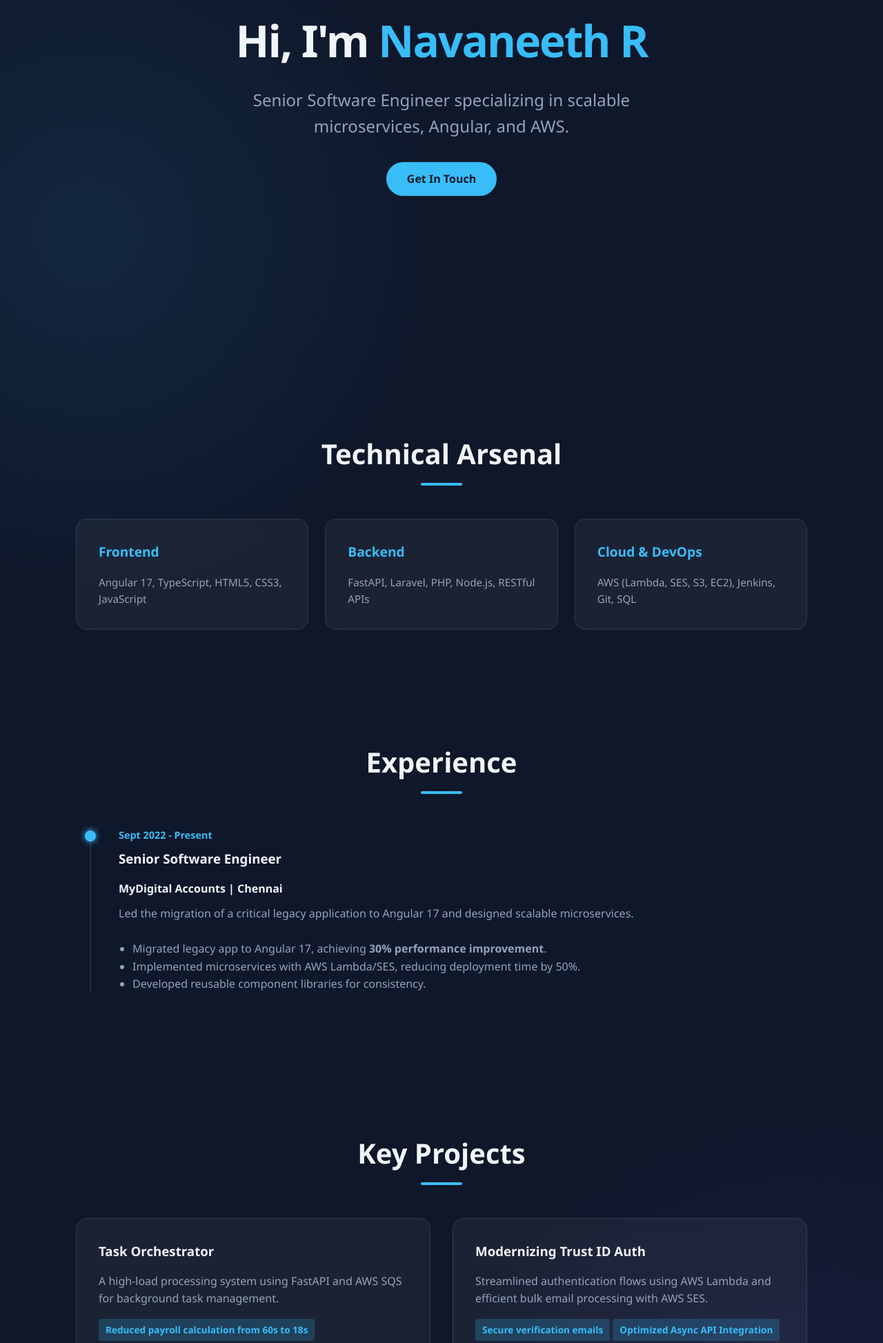
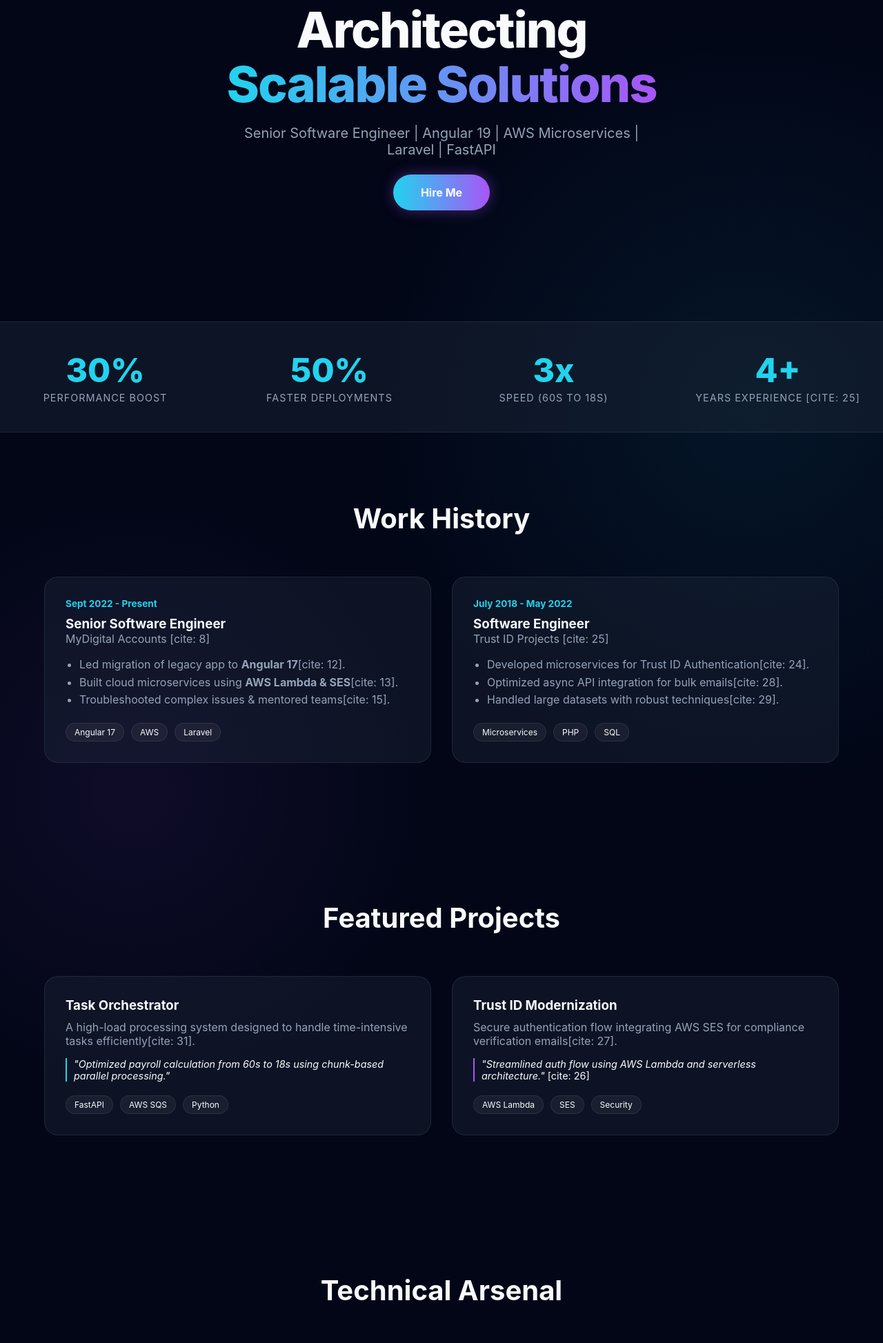
Before and after one commit to NavRaghu27/Portfolio, a plain HTML site: page index.html in a window 1280 px wide. Shown: the part 254-2201 px from the top of the page at 69% size. Drawn offline with Linux system fonts and the light colour scheme.

Commit message:
updated portfolio

```diff
--- a/index.html
+++ b/index.html
@@ -3,186 +3,207 @@
 <head>
     <meta charset="UTF-8">
     <meta name="viewport" content="width=device-width, initial-scale=1.0">
-    <title>Navaneeth R | Senior Software Engineer</title>
+    <title>Navaneeth R | Full Stack & DevOps</title>
     <style>
-        /* --- GLOBAL VARIABLES & RESET --- */
+        /* --- 1. CORE VARIABLES & RESET --- */
         :root {
-            --bg-color: #0f172a;
-            --glass-bg: rgba(255, 255, 255, 0.05);
-            --glass-border: rgba(255, 255, 255, 0.1);
-            --accent: #38bdf8;
-            --text-main: #f1f5f9;
+            --bg-dark: #020617;
+            --text-primary: #f8fafc;
             --text-secondary: #94a3b8;
-            --font-main: 'Segoe UI', Tahoma, Geneva, Verdana, sans-serif;
+            --accent-cyan: #22d3ee;
+            --accent-purple: #a855f7;
+            --glass-bg: rgba(30, 41, 59, 0.4);
+            --glass-border: rgba(255, 255, 255, 0.08);
+            --font-main: 'Inter', system-ui, sans-serif;
         }
 
-        * { margin: 0; padding: 0; box-sizing: border-box; }
+        * { margin: 0; padding: 0; box-sizing: border-box; scroll-behavior: smooth; }
 
         body {
-            background-color: var(--bg-color);
-            color: var(--text-main);
+            background-color: var(--bg-dark);
+            color: var(--text-primary);
             font-family: var(--font-main);
-            line-height: 1.6;
             overflow-x: hidden;
-            background-image: radial-gradient(circle at 10% 20%, rgba(56, 189, 248, 0.1) 0%, transparent 20%),
-                              radial-gradient(circle at 90% 80%, rgba(139, 92, 246, 0.1) 0%, transparent 20%);
+            background-image:
+                radial-gradient(circle at 15% 50%, rgba(168, 85, 247, 0.08), transparent 25%),
+                radial-gradient(circle at 85% 30%, rgba(34, 211, 238, 0.08), transparent 25%);
         }
 
-        /* --- LAYOUT UTILITIES --- */
-        .container {
-            max-width: 1100px;
-            margin: 0 auto;
-            padding: 0 20px;
+        /* --- 2. ANIMATIONS & UTILITIES --- */
+        .container { max-width: 1200px; margin: 0 auto; padding: 0 24px; }
+        section { padding: 100px 0; }
+
+        /* Scroll Reveal Animation Classes */
+        .hidden { opacity: 0; transform: translateY(30px); transition: all 1s ease; }
+        .show { opacity: 1; transform: translateY(0); }
+
+        /* Text Gradient */
+        .gradient-text {
+            background: linear-gradient(to right, var(--accent-cyan), var(--accent-purple));
+            -webkit-background-clip: text;
+            background-clip: text;
+            color: transparent;
         }
 
-        section { padding: 80px 0; }
+        /* --- 3. NAV BAR --- */
+        nav {
+            position: fixed; top: 0; width: 100%; z-index: 1000;
+            backdrop-filter: blur(12px); border-bottom: 1px solid var(--glass-border);
+            background: rgba(2, 6, 23, 0.7);
+        }
+        .nav-content {
+            display: flex; justify-content: space-between; align-items: center; height: 70px;
+        }
+        .logo { font-weight: 800; font-size: 1.5rem; letter-spacing: -1px; }
+        .nav-links a {
+            color: var(--text-secondary); text-decoration: none; margin-left: 30px;
+            font-size: 0.9rem; transition: color 0.3s;
+        }
+        .nav-links a:hover { color: var(--accent-cyan); }
 
-        h1, h2, h3 { color: var(--text-main); margin-bottom: 1rem; }
-        h2 { font-size: 2.5rem; text-align: center; margin-bottom: 3rem; position: relative; }
-        h2::after {
-            content: ''; display: block; width: 60px; height: 4px;
-            background: var(--accent); margin: 10px auto 0; border-radius: 2px;
+        /* --- 4. HERO SECTION WITH TYPING ANIMATION --- */
+        .hero {
+            height: 100vh; display: flex; align-items: center; justify-content: center;
+            text-align: center; position: relative;
+        }
+        .hero h1 {
+            font-size: 4.5rem; font-weight: 800; letter-spacing: -2px; line-height: 1.1; margin-bottom: 20px;
+        }
+        .hero p { font-size: 1.25rem; color: var(--text-secondary); max-width: 600px; margin: 0 auto 40px; }
+
+        /* Typing Cursor Effect */
+        .typing-container { display: inline-block; }
+        .typing-text { border-right: 4px solid var(--accent-cyan); white-space: nowrap; overflow: hidden; animation: blink 0.75s step-end infinite; }
+        @keyframes blink { 50% { border-color: transparent; } }
+
+        .btn-glow {
+            padding: 16px 40px; background: linear-gradient(90deg, var(--accent-cyan), var(--accent-purple));
+            color: white; border-radius: 50px; text-decoration: none; font-weight: bold;
+            box-shadow: 0 0 20px rgba(168, 85, 247, 0.4); transition: transform 0.3s;
+        }
+        .btn-glow:hover { transform: scale(1.05); }
+
+        /* --- 5. METRICS BAR (STATS) --- */
+        .stats-bar {
+            display: grid; grid-template-columns: repeat(auto-fit, minmax(250px, 1fr)); gap: 20px;
+            background: var(--glass-bg); border-top: 1px solid var(--glass-border); border-bottom: 1px solid var(--glass-border);
+            padding: 40px 0; margin-top: -80px; position: relative; z-index: 10;
+        }
+        .stat-item { text-align: center; }
+        .stat-number { font-size: 3rem; font-weight: 800; color: var(--accent-cyan); display: block; }
+        .stat-label { font-size: 0.9rem; color: var(--text-secondary); text-transform: uppercase; letter-spacing: 1px; }
+
+        /* --- 6. CARDS (EXPERIENCE & PROJECTS) --- */
+        .section-title { font-size: 2.5rem; margin-bottom: 60px; text-align: center; }
+
+        .card-grid { display: grid; grid-template-columns: repeat(auto-fit, minmax(320px, 1fr)); gap: 30px; }
+
+        .glass-card {
+            background: var(--glass-bg); border: 1px solid var(--glass-border);
+            padding: 30px; border-radius: 20px; transition: 0.4s; position: relative; overflow: hidden;
+        }
+        .glass-card:hover {
+            transform: translateY(-10px); border-color: var(--accent-purple);
+            box-shadow: 0 10px 40px -10px rgba(168, 85, 247, 0.2);
         }
 
-        /* --- GLASSMORPHISM CARD STYLE --- */
-        .glass-card {
-            background: var(--glass-bg);
-            backdrop-filter: blur(10px);
-            -webkit-backdrop-filter: blur(10px);
-            border: 1px solid var(--glass-border);
-            border-radius: 16px;
-            padding: 2rem;
-            transition: transform 0.3s ease, box-shadow 0.3s ease;
+        .card-date { color: var(--accent-cyan); font-size: 0.85rem; font-weight: bold; margin-bottom: 10px; display: block; }
+        .card-tech { margin-top: 20px; display: flex; flex-wrap: wrap; gap: 10px; }
+        .tech-tag {
+            font-size: 0.75rem; padding: 5px 12px; border-radius: 20px;
+            background: rgba(255, 255, 255, 0.05); border: 1px solid var(--glass-border);
         }
 
-        .glass-card:hover {
-            transform: translateY(-5px);
-            box-shadow: 0 10px 30px rgba(0, 0, 0, 0.5);
-            border-color: var(--accent);
-        }
+        /* --- 7. SKILLS PROGRESS --- */
+        .skill-row { margin-bottom: 25px; }
+        .skill-info { display: flex; justify-content: space-between; margin-bottom: 8px; }
+        .progress-bar { width: 100%; height: 8px; background: rgba(255,255,255,0.1); border-radius: 4px; overflow: hidden; }
+        .progress-fill { height: 100%; background: linear-gradient(90deg, var(--accent-cyan), var(--accent-purple)); width: 0; transition: width 1.5s ease-out; }
 
-        /* --- HERO SECTION --- */
-        .hero {
-            height: 100vh;
-            display: flex;
-            align-items: center;
-            justify-content: center;
-            text-align: center;
-            flex-direction: column;
-        }
-
-        .hero h1 { font-size: 4rem; font-weight: 800; letter-spacing: -2px; }
-        .hero span { color: var(--accent); }
-        .hero p { font-size: 1.5rem; color: var(--text-secondary); margin-bottom: 2rem; max-width: 600px; }
-
-        .btn {
-            display: inline-block;
-            padding: 12px 30px;
-            background: var(--accent);
-            color: var(--bg-color);
-            text-decoration: none;
-            font-weight: bold;
-            border-radius: 30px;
-            transition: opacity 0.3s;
-        }
-        .btn:hover { opacity: 0.9; }
-
-        /* --- SKILLS GRID --- */
-        .skills-grid {
-            display: grid;
-            grid-template-columns: repeat(auto-fit, minmax(200px, 1fr));
-            gap: 1.5rem;
-        }
-        .skill-item h3 { font-size: 1.2rem; color: var(--accent); }
-        .skill-item p { font-size: 0.95rem; color: var(--text-secondary); }
-
-        /* --- EXPERIENCE TIMELINE --- */
-        .timeline { border-left: 2px solid var(--glass-border); margin-left: 20px; padding-left: 40px; }
-        .timeline-item { margin-bottom: 40px; position: relative; }
-        .timeline-item::before {
-            content: ''; position: absolute; left: -49px; top: 5px;
-            width: 16px; height: 16px; background: var(--accent);
-            border-radius: 50%; box-shadow: 0 0 10px var(--accent);
-        }
-        .date { font-size: 0.9rem; color: var(--accent); font-weight: bold; margin-bottom: 0.5rem; display: block; }
-
-        /* --- PROJECT GRID --- */
-        .project-grid {
-            display: grid;
-            grid-template-columns: repeat(auto-fit, minmax(300px, 1fr));
-            gap: 2rem;
-        }
-        .metric {
-            display: inline-block;
-            margin-top: 1rem;
-            padding: 5px 10px;
-            background: rgba(56, 189, 248, 0.2);
-            color: var(--accent);
-            border-radius: 4px;
-            font-size: 0.85rem;
-            font-weight: bold;
-        }
-
-        /* --- CONTACT --- */
-        .contact-box { text-align: center; max-width: 600px; margin: 0 auto; }
-        .contact-link { color: var(--accent); text-decoration: none; font-size: 1.2rem; display: block; margin: 10px 0; }
-
-        /* --- FOOTER --- */
-        footer { text-align: center; padding: 2rem; color: var(--text-secondary); font-size: 0.9rem; border-top: 1px solid var(--glass-border); }
-
+        /* --- RESPONSIVE --- */
         @media (max-width: 768px) {
-            .hero h1 { font-size: 2.5rem; }
-            h2 { font-size: 2rem; }
+            .hero h1 { font-size: 3rem; }
+            .nav-links { display: none; }
         }
     </style>
 </head>
 <body>
 
+    <nav>
+        <div class="container nav-content">
+            <div class="logo">Navaneeth<span style="color:var(--accent-cyan)">.dev</span></div>
+            <div class="nav-links">
+                <a href="#about">Stats</a>
+                <a href="#experience">Experience</a>
+                <a href="#projects">Projects</a>
+                <a href="#skills">Skills</a>
+            </div>
+        </div>
+    </nav>
+
     <header class="hero">
         <div class="container">
-            <h1>Hi, I'm <span>Navaneeth R</span></h1>
-            <p>Senior Software Engineer specializing in scalable microservices, Angular, and AWS.</p>
-            <a href="mailto:raghunava30@gmail.com" class="btn">Get In Touch</a>
+            <h1 class="hidden">Architecting <br><span class="gradient-text">Scalable Solutions</span></h1>
+            <p class="hidden">Senior Software Engineer | Angular 19 | AWS Microservices | Laravel  | FastAPI</p>
+            <div class="typing-container hidden">
+                <a href="mailto:raghunava30@gmail.com" class="btn-glow">Hire Me</a>
+            </div>
         </div>
     </header>
 
-    <section id="skills">
-        <div class="container">
-            <h2>Technical Arsenal</h2>
-            <div class="skills-grid">
-                <div class="glass-card skill-item">
-                    <h3>Frontend</h3>
-                    <p>Angular 17, TypeScript, HTML5, CSS3, JavaScript</p>
-                </div>
-                <div class="glass-card skill-item">
-                    <h3>Backend</h3>
-                    <p>FastAPI, Laravel, PHP, Node.js, RESTful APIs</p>
-                </div>
-                <div class="glass-card skill-item">
-                    <h3>Cloud & DevOps</h3>
-                    <p>AWS (Lambda, SES, S3, EC2), Jenkins, Git, SQL</p>
-                </div>
-            </div>
+    <div class="stats-bar hidden" id="about">
+        <div class="stat-item">
+            <span class="stat-number">30%</span>
+            <span class="stat-label">Performance Boost </span>
         </div>
-    </section>
+        <div class="stat-item">
+            <span class="stat-number">50%</span>
+            <span class="stat-label">Faster Deployments </span>
+        </div>
+        <div class="stat-item">
+            <span class="stat-number">3x</span>
+            <span class="stat-label">Speed (60s to 18s) </span>
+        </div>
+        <div class="stat-item">
+            <span class="stat-number">4+</span>
+            <span class="stat-label">Years Experience [cite: 25]</span>
+        </div>
+    </div>
 
     <section id="experience">
         <div class="container">
-            <h2>Experience</h2>
-            <div class="timeline">
-                <div class="timeline-item">
-                    <span class="date">Sept 2022 - Present</span>
+            <h2 class="section-title hidden">Work History</h2>
+            <div class="card-grid">
+                <div class="glass-card hidden">
+                    <span class="card-date">Sept 2022 - Present</span>
                     <h3>Senior Software Engineer</h3>
-                    <h4>MyDigital Accounts | Chennai</h4>
-                    <p style="margin-top: 10px; color: var(--text-secondary);">
-                        Led the migration of a critical legacy application to Angular 17 and designed scalable microservices.
-                    </p>
-                    <br>
-                    <ul style="padding-left: 20px; color: var(--text-secondary);">
-                        <li>Migrated legacy app to Angular 17, achieving <strong>30% performance improvement</strong>.</li>
-                        <li>Implemented microservices with AWS Lambda/SES, reducing deployment time by 50%.</li>
-                        <li>Developed reusable component libraries for consistency.</li>
+                    <p style="color:var(--text-secondary)">MyDigital Accounts [cite: 8]</p>
+                    <ul style="margin-top:15px; padding-left:20px; color:var(--text-secondary); line-height:1.6">
+                        <li>Led migration of legacy app to <strong>Angular 17</strong>[cite: 12].</li>
+                        <li>Built cloud microservices using <strong>AWS Lambda & SES</strong>[cite: 13].</li>
+                        <li>Troubleshooted complex issues & mentored teams[cite: 15].</li>
                     </ul>
+                    <div class="card-tech">
+                        <span class="tech-tag">Angular 17</span>
+                        <span class="tech-tag">AWS</span>
+                        <span class="tech-tag">Laravel</span>
+                    </div>
+                </div>
+
+                <div class="glass-card hidden">
+                    <span class="card-date">July 2018 - May 2022</span>
+                    <h3>Software Engineer</h3>
+                    <p style="color:var(--text-secondary)">Trust ID Projects [cite: 25]</p>
+                    <ul style="margin-top:15px; padding-left:20px; color:var(--text-secondary); line-height:1.6">
+                        <li>Developed microservices for Trust ID Authentication[cite: 24].</li>
+                        <li>Optimized async API integration for bulk emails[cite: 28].</li>
+                        <li>Handled large datasets with robust techniques[cite: 29].</li>
+                    </ul>
+                    <div class="card-tech">
+                        <span class="tech-tag">Microservices</span>
+                        <span class="tech-tag">PHP</span>
+                        <span class="tech-tag">SQL</span>
+                    </div>
                 </div>
             </div>
         </div>
@@ -190,44 +211,112 @@
 
     <section id="projects">
         <div class="container">
-            <h2>Key Projects</h2>
-            <div class="project-grid">
-                <div class="glass-card">
+            <h2 class="section-title hidden">Featured Projects</h2>
+            <div class="card-grid">
+                <div class="glass-card hidden">
                     <h3>Task Orchestrator</h3>
-                    <p style="margin-top: 10px; color: var(--text-secondary);">
-                        A high-load processing system using FastAPI and AWS SQS for background task management.
+                    <p style="color:var(--text-secondary); margin-top:10px;">
+                        A high-load processing system designed to handle time-intensive tasks efficiently[cite: 31].
                     </p>
-                    <span class="metric">Reduced payroll calculation from 60s to 18s</span>
-                    <span class="metric">Chunk-based parallel processing</span>
+                    <div style="margin-top:15px; border-left: 2px solid var(--accent-cyan); padding-left: 10px;">
+                        <p style="font-size:0.9rem">
+                            <em>"Optimized payroll calculation from 60s to 18s using chunk-based parallel processing."</em>
+                        </p>
+                    </div>
+                    <div class="card-tech">
+                        <span class="tech-tag">FastAPI</span>
+                        <span class="tech-tag">AWS SQS</span>
+                        <span class="tech-tag">Python</span>
+                    </div>
                 </div>
 
-                <div class="glass-card">
-                    <h3>Modernizing Trust ID Auth</h3>
-                    <p style="margin-top: 10px; color: var(--text-secondary);">
-                        Streamlined authentication flows using AWS Lambda and efficient bulk email processing with AWS SES.
+                <div class="glass-card hidden">
+                    <h3>Trust ID Modernization</h3>
+                    <p style="color:var(--text-secondary); margin-top:10px;">
+                        Secure authentication flow integrating AWS SES for compliance verification emails[cite: 27].
                     </p>
-                    <span class="metric">Secure verification emails</span>
-                    <span class="metric">Optimized Async API Integration</span>
+                    <div style="margin-top:15px; border-left: 2px solid var(--accent-purple); padding-left: 10px;">
+                        <p style="font-size:0.9rem">
+                            <em>"Streamlined auth flow using AWS Lambda and serverless architecture."</em> [cite: 26]
+                        </p>
+                    </div>
+                    <div class="card-tech">
+                        <span class="tech-tag">AWS Lambda</span>
+                        <span class="tech-tag">SES</span>
+                        <span class="tech-tag">Security</span>
+                    </div>
                 </div>
             </div>
         </div>
     </section>
 
-    <section id="contact">
+    <section id="skills">
         <div class="container">
-            <div class="glass-card contact-box">
-                <h2>Let's Collaborate</h2>
-                <p>Open to opportunities in Full-Stack Development and Cloud Architecture.</p>
-                <br>
-                <a href="mailto:raghunava30@gmail.com" class="contact-link">raghunava30@gmail.com</a>
-                <a href="tel:+919786655137" class="contact-link">+91 978 665 5137</a>
+            <h2 class="section-title hidden">Technical Arsenal</h2>
+            <div class="glass-card hidden" style="max-width: 800px; margin: 0 auto;">
+
+                <div class="skill-row">
+                    <div class="skill-info">
+                        <span>Angular 17 / TypeScript</span>
+                        <span>95%</span>
+                    </div>
+                    <div class="progress-bar"><div class="progress-fill" style="width: 95%"></div></div>
+                </div>
+
+                <div class="skill-row">
+                    <div class="skill-info">
+                        <span>AWS (Lambda, S3, SES)</span>
+                        <span>85%</span>
+                    </div>
+                    <div class="progress-bar"><div class="progress-fill" style="width: 85%"></div></div>
+                </div>
+
+                <div class="skill-row">
+                    <div class="skill-info">
+                        <span>Laravel / PHP</span>
+                        <span>90%</span>
+                    </div>
+                    <div class="progress-bar"><div class="progress-fill" style="width: 90%"></div></div>
+                </div>
+
+                <div class="skill-row">
+                    <div class="skill-info">
+                        <span>FastAPI / Python</span>
+                        <span>80%</span>
+                    </div>
+                    <div class="progress-bar"><div class="progress-fill" style="width: 80%"></div></div>
+                </div>
+
+                <div class="skill-row">
+                    <div class="skill-info">
+                        <span>DevOps (Jenkins, Git)</span>
+                        <span>75%</span>
+                    </div>
+                    <div class="progress-bar"><div class="progress-fill" style="width: 75%"></div></div>
+                </div>
+
             </div>
         </div>
     </section>
 
-    <footer>
-        <p>Designed by Navaneeth R | Built with Glassmorphism CSS</p>
+    <footer style="text-align:center; padding: 40px; border-top: 1px solid var(--glass-border); color: var(--text-secondary);">
+        <p>Navaneeth R | <a href="mailto:raghunava30@gmail.com" style="color:var(--accent-cyan); text-decoration:none;">raghunava30@gmail.com</a></p>
+        <p style="font-size: 0.8rem; margin-top: 10px;">Chennai, India</p>
     </footer>
 
+    <script>
+        // Use Intersection Observer to trigger animations on scroll
+        const observer = new IntersectionObserver((entries) => {
+            entries.forEach((entry) => {
+                console.log(entry)
+                if (entry.isIntersecting) {
+                    entry.target.classList.add('show');
+                }
+            });
+        });
+
+        const hiddenElements = document.querySelectorAll('.hidden');
+        hiddenElements.forEach((el) => observer.observe(el));
+    </script>
 </body>
 </html>
```
